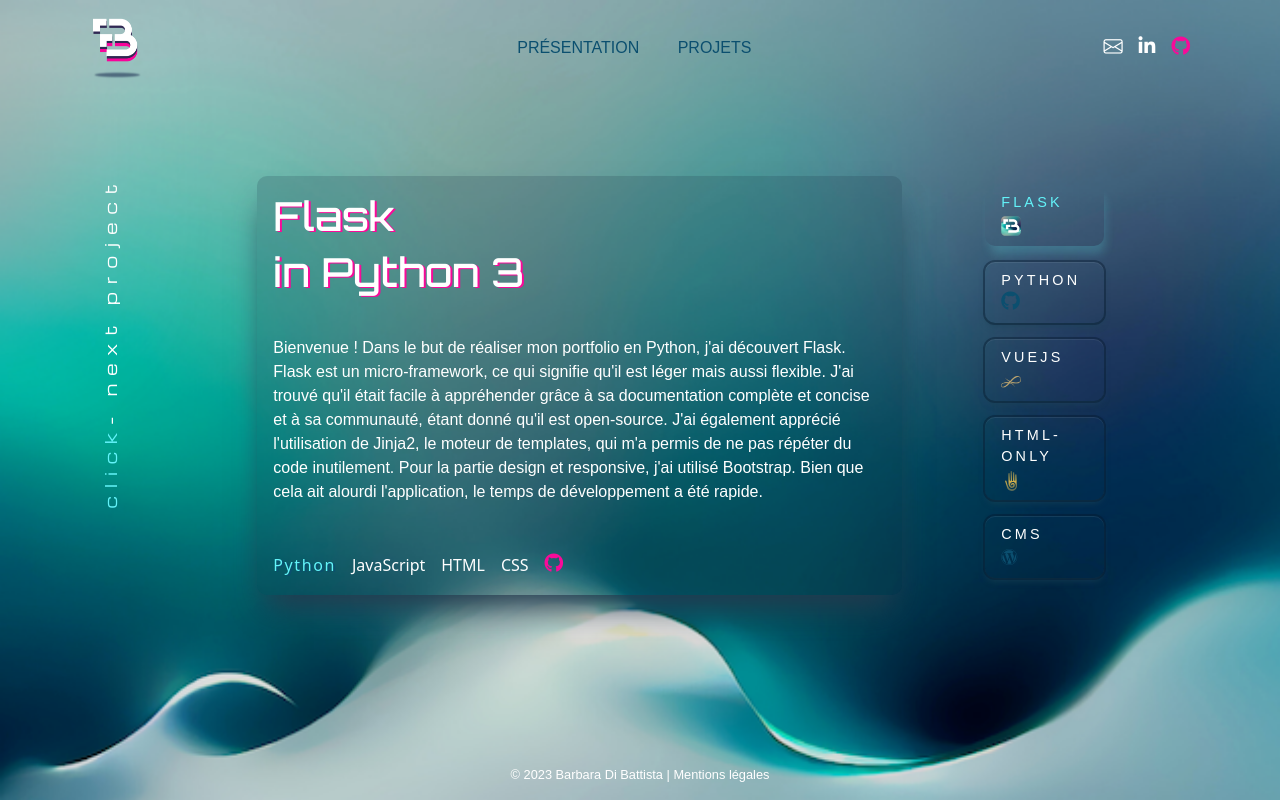
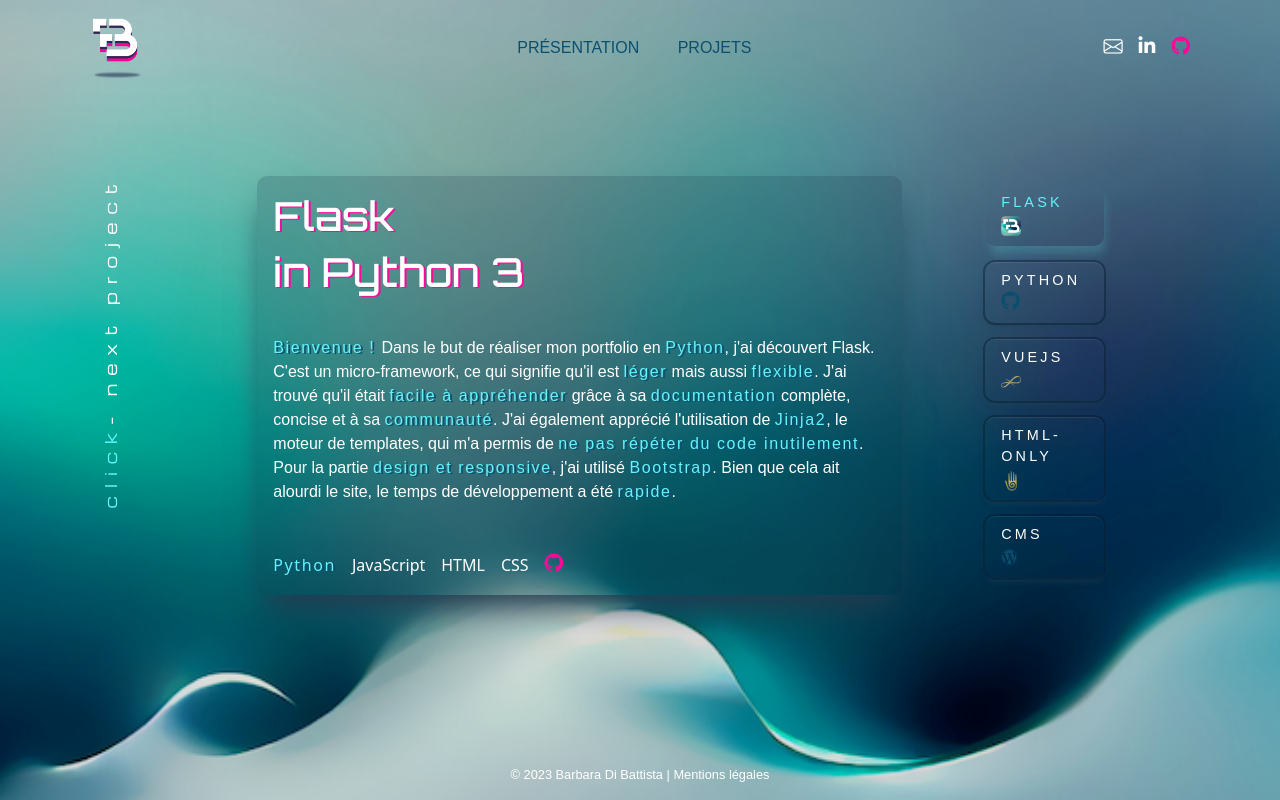
Before and after one commit to dibattista/di-battista-barbara-public, a Flask app: page /projets in a window 1280 px wide. Run offline with Flask 3, Linux system fonts and the light colour scheme; some libraries are stand-ins or nearby versions; some web fonts are replaced.

Commit message:
highlight-project-text

```diff
--- a/static/css/style.css
+++ b/static/css/style.css
@@ -215,6 +215,12 @@ footer{
   color: #fff !important;
 }
 
+.p-project-word-color {
+  color: var(--main-highlight-color);
+  text-shadow: 2px 1px rgb(var(--main-color));
+  letter-spacing: .1em;
+}
+
 .i-highlight-color {
   color: rgb(var(--second-color)) !important;
 }
--- a/templates/projets.html
+++ b/templates/projets.html
@@ -104,9 +104,9 @@
                     <h1 class="h1-projet">Flask</h1>
                     <h1 class="h1-projet">in Python 3</h1>
                     <div class="row space-row-2"></div>
-                    <p>Bienvenue !
-                      Dans le but de réaliser mon portfolio en Python, j'ai découvert Flask. Flask est un micro-framework, ce qui signifie qu'il est léger mais aussi flexible. J'ai trouvé qu'il était facile à appréhender grâce à sa documentation complète et concise et à sa communauté, étant donné qu'il est open-source. J'ai également apprécié l'utilisation de Jinja2, le moteur de templates, qui m'a permis de ne pas répéter du code inutilement.
-                      Pour la partie design et responsive, j'ai utilisé Bootstrap. Bien que cela ait alourdi l'application, le temps de développement a été rapide.
+                    <p><span class="p-project-word-color">Bienvenue ! </span>
+                      Dans le but de réaliser mon portfolio en <span class="p-project-word-color">Python</span>, j'ai découvert Flask. C'est un micro-framework, ce qui signifie qu'il est <span class="p-project-word-color">léger</span> mais aussi <span class="p-project-word-color">flexible</span>. J'ai trouvé qu'il était <span class="p-project-word-color">facile à appréhender</span> grâce à sa <span class="p-project-word-color">documentation</span> complète, concise et à sa  <span class="p-project-word-color">communauté</span>. J'ai également apprécié l'utilisation de <span class="p-project-word-color">Jinja2</span>, le moteur de templates, qui m'a permis de <span class="p-project-word-color">ne pas répéter du code inutilement</span>.
+                      Pour la partie <span class="p-project-word-color">design et responsive</span>, j'ai utilisé <span class="p-project-word-color">Bootstrap</span>. Bien que cela ait alourdi le site, le temps de développement a été <span class="p-project-word-color">rapide</span>.
                       </p>
                     <div class="row space-row-2"></div>
                     <ul class="d-flex justify-content align-items-center">
@@ -125,8 +125,8 @@
                     <h1 class="h1-projet">OC</h1>
                     <h1 class="h1-projet">Projet-5</h1>
                     <div class="row space-row-2"></div>
-                    <P class="p-projet">J'ai suivi un parcours en ligne appelé "Développeur d'application-Python" sur <a href="https://openclassrooms.com/fr/">OpenClassrooms</a> et j'ai créé un programme qui utilise l'API d'Open Food Facts pour trouver des aliments sains en France. Le programme utilise des informations sur la qualité des aliments pour suggérer des options plus saines.</p>
-                    <p>Python est vraiment un langage que j'ai plaisir à utiliser. Sa réputation n'est plus à faire : il est polyvalent, puissant, rapide, efficace et sa syntaxe est simple à appréhender.</p>
+                    <P class="p-projet">J'ai suivi un parcours en ligne appelé <span class="p-project-word-color">"Développeur d'application-Python"</span> sur <a href="https://openclassrooms.com/fr/"><span class="p-project-word-color">OpenClassrooms</span></a> et j'ai créé un programme qui utilise l'<span class="p-project-word-color">API</span> d'Open Food Facts pour trouver des aliments sains en France. Le programme utilise des informations sur la qualité des aliments pour suggérer des options plus saines.</p>
+                    <p><span class="p-project-word-color">Python</span> est vraiment un langage que j'ai plaisir à utiliser. Sa réputation n'est plus à faire : il est <span class="p-project-word-color">polyvalent, puissant, rapide, efficace et sa syntaxe est simple à appréhender.</span></p>
                     <div class="row space-row-2"></div>
                     <ul class="d-flex justify-content align-items-center">
                       <li class="pe-3"><span class="div-span-strength-color">Python</span></li>
@@ -145,11 +145,9 @@
                     <h1 class="h1-projet">INNOVATION
                     </h1>
                     <div class="row space-row-2"></div>
-                    <P class="p-projet">Infinity Innovation est une entreprise internationale qui créer et vend des piscines aux professionnels. Dans ce contexte et afin d'assurer une communication transparente et régulière avec la cliente et le designer, j'ai mis en place une méthodologie de gestion de projet agile pour la refonte du site vitrine.
-                    </P>
-                    <p>J’ai choisi VueJs pour ce projet car il est léger et permet d’avoir un chargement d’image rapide. Il est également facile à prendre en main et donc à maintenir. J’ai du utiliser NuxtJs pour optimiser le référencement.
-                    </p>
-                    <!-- <div class="row space-row-2"></div> -->
+                    <P class="p-projet"><span class="p-project-word-color">Infinity Innovation</span> est une entreprise <span class="p-project-word-color">internationale</span> qui crée et vend des <span class="p-project-word-color">piscines</span> aux <span class="p-project-word-color"></span>professionnels</span>.
+                      <br>Dans ce contexte, et afin d'assurer une <span class="p-project-word-color">communication transparente et régulière </span>avec la cliente et le designer, j'ai mis en place une méthodologie de gestion de projet <span class="p-project-word-color">agile</span> pour la <span class="p-project-word-color">refonte</span> du site vitrine.
+                      J'ai choisi <span class="p-project-word-color">Vue.js</span> pour ce projet car il est <span class="p-project-word-color">léger</span> et permet d'avoir un chargement d'images <span class="p-project-word-color">rapide</span>. Il est également facile à prendre en main et donc à <span class="p-project-word-color">maintenir</span>. J'ai dû utiliser Nuxt.js pour optimiser le <span class="p-project-word-color">référencement.</span></p>
                     <ul class="d-flex justify-content align-items-center">
                       <li class="pe-3"><span class="div-span-strength-color">VueJs - NuxtJs</span></li>
                       <li class="pe-3">JavaScript</li>
@@ -166,8 +164,8 @@
                     <h1 class="h1-projet">VOTRE</h1>
                     <h1 class="h1-projet">RÉFLEXOLOGUE</h1>
                     <div class="row space-row-2"></div>
-                    <P class="p-projet">Ce site vitrine est dédié à la présentation des services de Serge Parachini, réflexologue professionnel.
-                      J'ai créé ce site en utilisant uniquement HTML et CSS, premier site que j'ai réalisé entièrement seule pour un client. Ce projet m'a permis d'avoir une vision complète de la création d'un site internet, de la conception à la mise en ligne. Ce site est très facile à maintenir et offre une expérience utilisateur unique.
+                    <P class="p-projet">Ce site <span class="p-project-word-color">vitrine</span> est dédié à la présentation des services de Serge Parachini, réflexologue professionnel.
+                      J'ai créé ce site en utilisant <span class="p-project-word-color">uniquement HTML et CSS</span>, <span class="p-project-word-color">premier site</span> que j'ai réalisé entièrement seule pour un client. Ce projet m'a permis d'avoir une <span class="p-project-word-color">vision complète</span> de la création d'un site internet, de la <span class="p-project-word-color">conception</span> à la <span class="p-project-word-color">mise en ligne</span>. Ce site est très facile à <span class="p-project-word-color">maintenir</span> et offre une <span class="p-project-word-color">expérience utilisateur</span> unique.
                     </P>
                     <div class="row space-row-2"></div>
                     <ul class="d-flex justify-content align-items-center">
@@ -186,7 +184,7 @@
                     <h1 class="h1-projet">Projets</h1>
                     <h1 class="h1-projet">CMS</h1>
                     <div class="row space-row-2"></div>
-                    <p>WordPress m'a permis de répondre efficacement aux demandes de mes clients en termes de temps et de budget. L'utilisation de ce CMS m'a également permis d'acquérir une vision globale du monde de l'informatique et des exigences des clients. J'ai découvert les avantages des CMS tels que la possibilité de modifier des designs préréaliser, la facilité de maintenance du contenu par le client, et la disponibilité de plug-ins offrant des outils adaptés à des besoins spécifiques.</p>
+                    <p><span class="p-project-word-color">WordPress</span> m'a permis de répondre efficacement aux demandes de mes clients en termes de <span class="p-project-word-color">temps</span> et de <span class="p-project-word-color">budget</span>. L'utilisation de ce <span class="p-project-word-color">CMS</span> m'a également permis d'acquérir une <span class="p-project-word-color">vision globale</span> du monde de l'informatique et des <span class="p-project-word-color">exigences</span> des clients. J'ai découvert les avantages des CMS tels que la possibilité de modifier des <span class="p-project-word-color">thèmes</span>, la facilité de <span class="p-project-word-color">maintenance</span> du contenu par le client, et la disponibilité de <span class="p-project-word-color">plugins</span> offrant des outils adaptés à des besoins <span class="p-project-word-color">spécifiques.</span></p>
                     <div class="row">
                       <div class="col-6" class="pe-3">
                         <a href="https://univers-pods.com/" target="_blank">Univers-Pods
```
